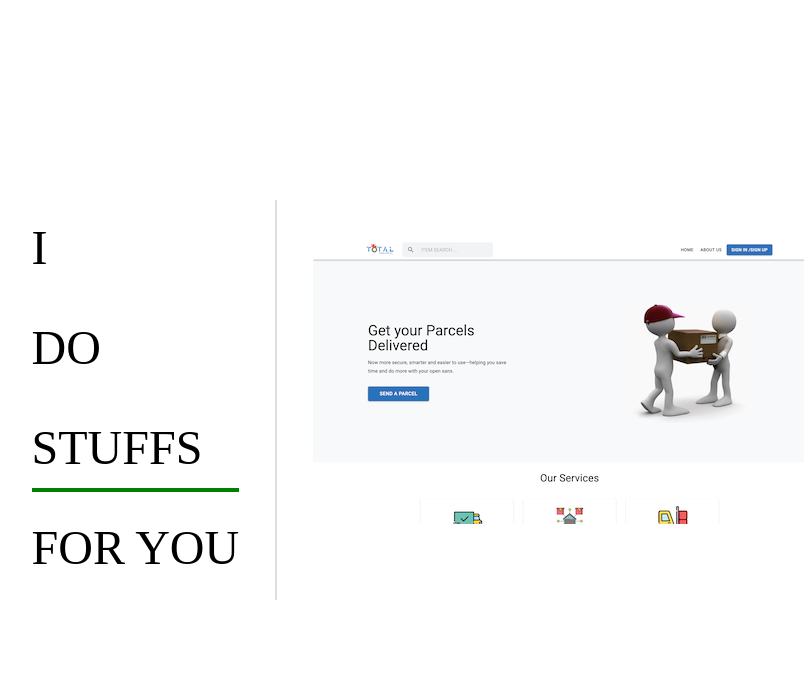
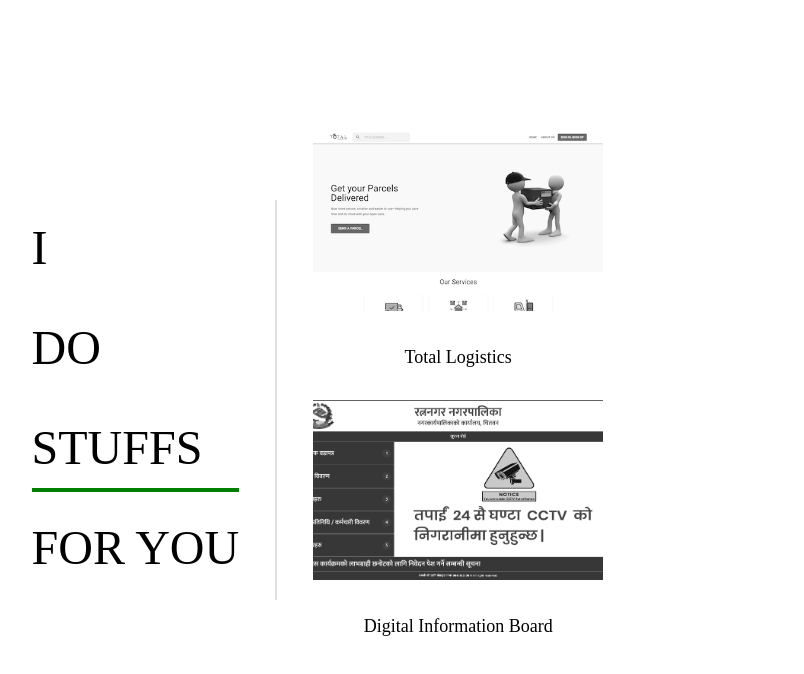
Before and after one commit to tilakbasyal/portfolio, a Gatsby site: page /portfolio in a window 1280 px wide. Shown: the whole page, without its empty margins (148-952 px from the left). Built offline with nearby package versions, Linux system fonts and the light colour scheme; Gatsby itself is replaced by a stand-in of ours; a web font is replaced by a local one.

Commit message:
minor fixes

```diff
--- a/src/components/layout.css
+++ b/src/components/layout.css
@@ -53,6 +53,15 @@ a:active,
 a:hover {
   outline-width: 0;
 }
+
+a img {
+  filter: grayscale(100%);
+}
+
+a img:hover {
+  filter: grayscale(0);
+}
+
 abbr[title] {
   border-bottom: none;
   text-decoration: underline;
--- a/src/components/layout.js
+++ b/src/components/layout.js
@@ -36,6 +36,7 @@ const Layout = ({ children }) => {
           margin: `0 auto`,
           maxWidth: 960,
           padding: `0 1.0875rem 1.45rem`,
+          fontFamily: 'Nunito',
         }}
       >
         <main>{children}</main>
--- a/src/pages/portfolio.js
+++ b/src/pages/portfolio.js
@@ -4,17 +4,37 @@ import SEO from "../components/seo"
 import Sidebar from '../components/sidebar'
 import SidebarContent from '../components/pageContent'
 
-import TotalIcon from '../images/test.png';
+import TotalIcon from '../images/totalLogistics.png';
+import RatnaNagar from '../images/ratnanagar.png';
 
 const projects = [
-  {icon: TotalIcon, href: 'https://totallogistic.com.np/'},
-  // {icon: TotalIcon, href: 'https://totallogistic.com.np/'}
+  {icon: TotalIcon, href: 'https://totallogistic.com.np/', name: 'Total Logistics'},
+  {icon: RatnaNagar, href: 'http://badapatra.karmaconsult.com.np/', name: 'Digital Information Board'}
 ]
 
-const SingleColumnContent = ({icon, link}) => {
+const SingleColumnContent = ({icon, link, name}) => {
+  const styles = {
+    imgstyle: {
+      height: '180px',
+      width: '290px',
+      objectFit: 'cover',
+
+      //how to do this here and not in css
+      // filter: 'grayscale(100%)',
+      // '&::hover': {
+      //   filter: 'grayscale(0)'
+      // }
+    },
+    link: {
+      textDecoration: 'none',
+      textAlign: 'center',
+      color: 'black'
+    }
+  }
   return (
-    <a href={link} target='_blank' rel="noopener noreferrer">
-      <img src={icon}  alt='Logo'/>
+    <a href={link} style={styles.link} target='_blank' rel="noopener noreferrer">
+      <img style={styles.imgstyle} src={icon}  alt='Logo'/>
+      <p>{name}</p>
     </a>
   );
 }
@@ -26,8 +46,8 @@ export default function Works() {
       <div style={{display: 'flex'}}>
         <Sidebar />
         <SidebarContent>
-          {projects.map(({icon,href}) => (
-            <SingleColumnContent icon={icon} link={href} />
+          {projects.map(({icon,href,name}) => (
+            <SingleColumnContent icon={icon} link={href} name={name} />
           ))}
         </SidebarContent>
       </div>
--- a/src/pages/works.js
+++ b/src/pages/works.js
@@ -10,7 +10,7 @@ export default function About() {
   return (
     <Layout>
       <SEO title="About" />
-      <div style={{display: 'flex', fontFamily: 'Nunito'}}>
+      <div style={{display: 'flex'}}>
         <Sidebar />
 
         <SidebarContent>
```
Also changed, not shown: src/images/ratnanagar.png (added), src/images/totalLogistics.png (renamed from src/images/test.png).
